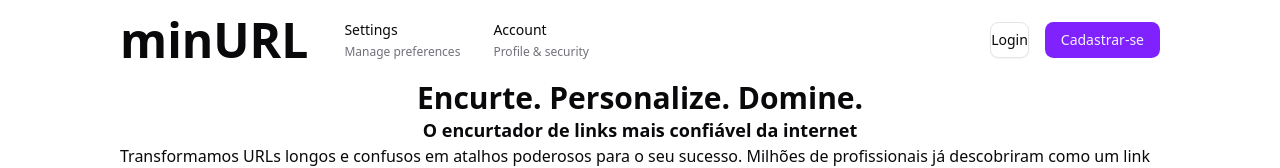
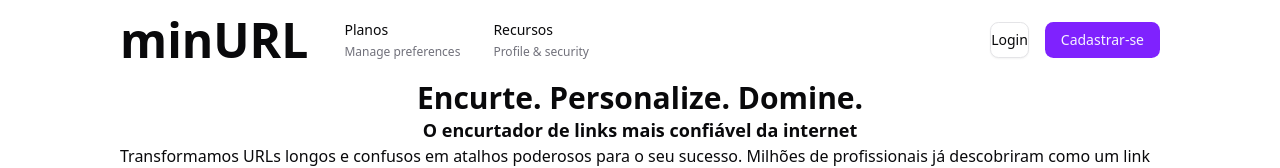
Before and after one commit to RebecaZaia/PTAC-e-PTAS, a Next.js app in the folder frontend/: page / in a window 1280 px wide. Shown: the top 168 px of the page. Built offline with nearby package versions, Linux system fonts and the light colour scheme.

Commit message:
modified:   frontend/src/components/ui/topbar-menu.jsx

```diff
--- a/frontend/src/components/ui/topbar-menu.jsx
+++ b/frontend/src/components/ui/topbar-menu.jsx
@@ -8,12 +8,12 @@
             <nav className="flex justify-between items-center w-full">
                 <div className="flex items-center gap-2 text-sm md:gap-4">
                     <div className="flex flex-col gap-1">
-                        <span className="font-medium">Settings</span>
+                        <span className="font-medium">Planos</span>
                         <span className="text-muted-foreground text-xs">Manage preferences</span>
                     </div>
                     <Separator orientation="vertical" />
                     <div className="flex flex-col gap-1">
-                        <span className="font-medium">Account</span>
+                        <span className="font-medium">Recursos</span>
                         <span className="text-muted-foreground text-xs">Profile & security</span>
                     </div>
                 </div>
```
